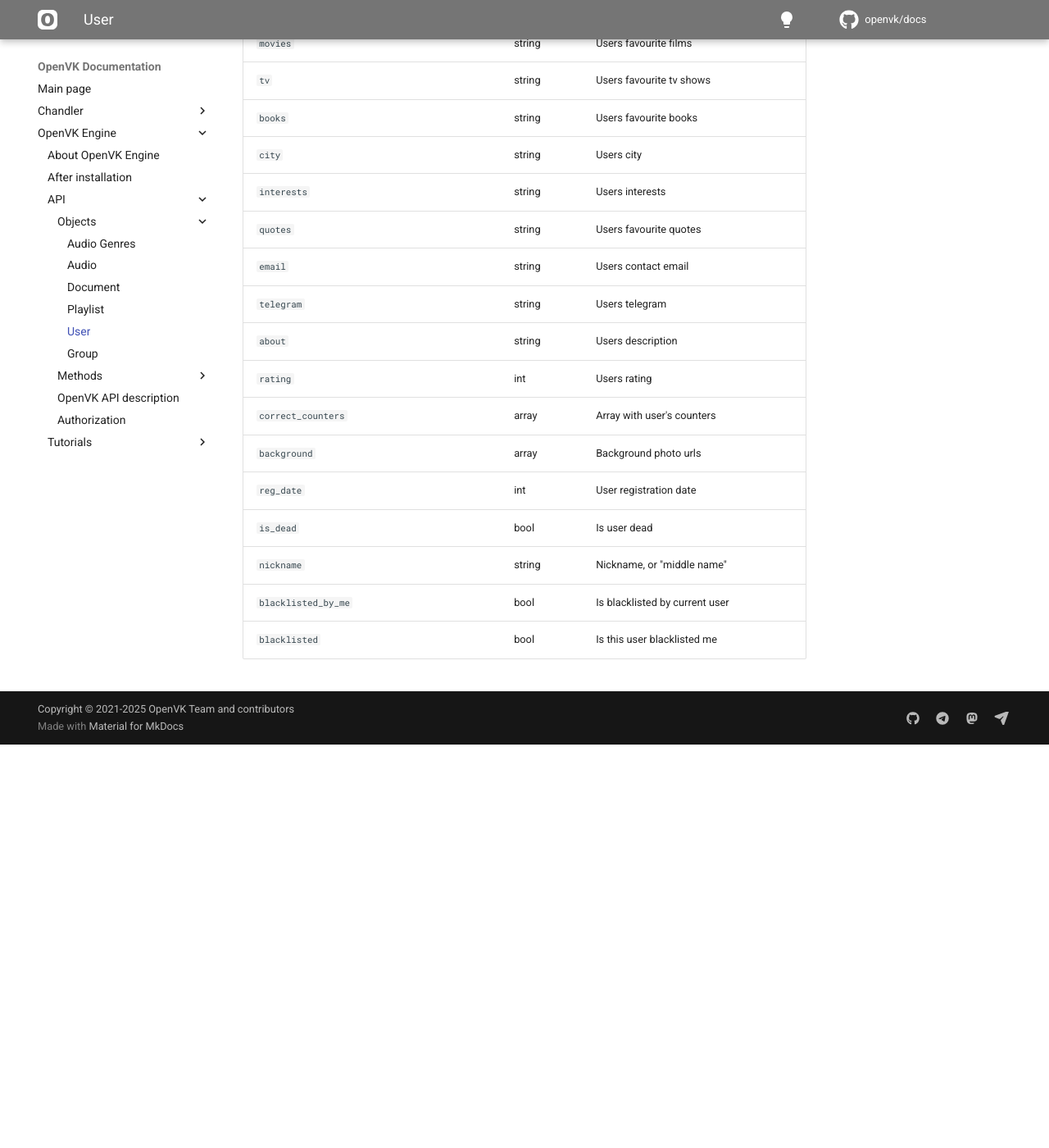
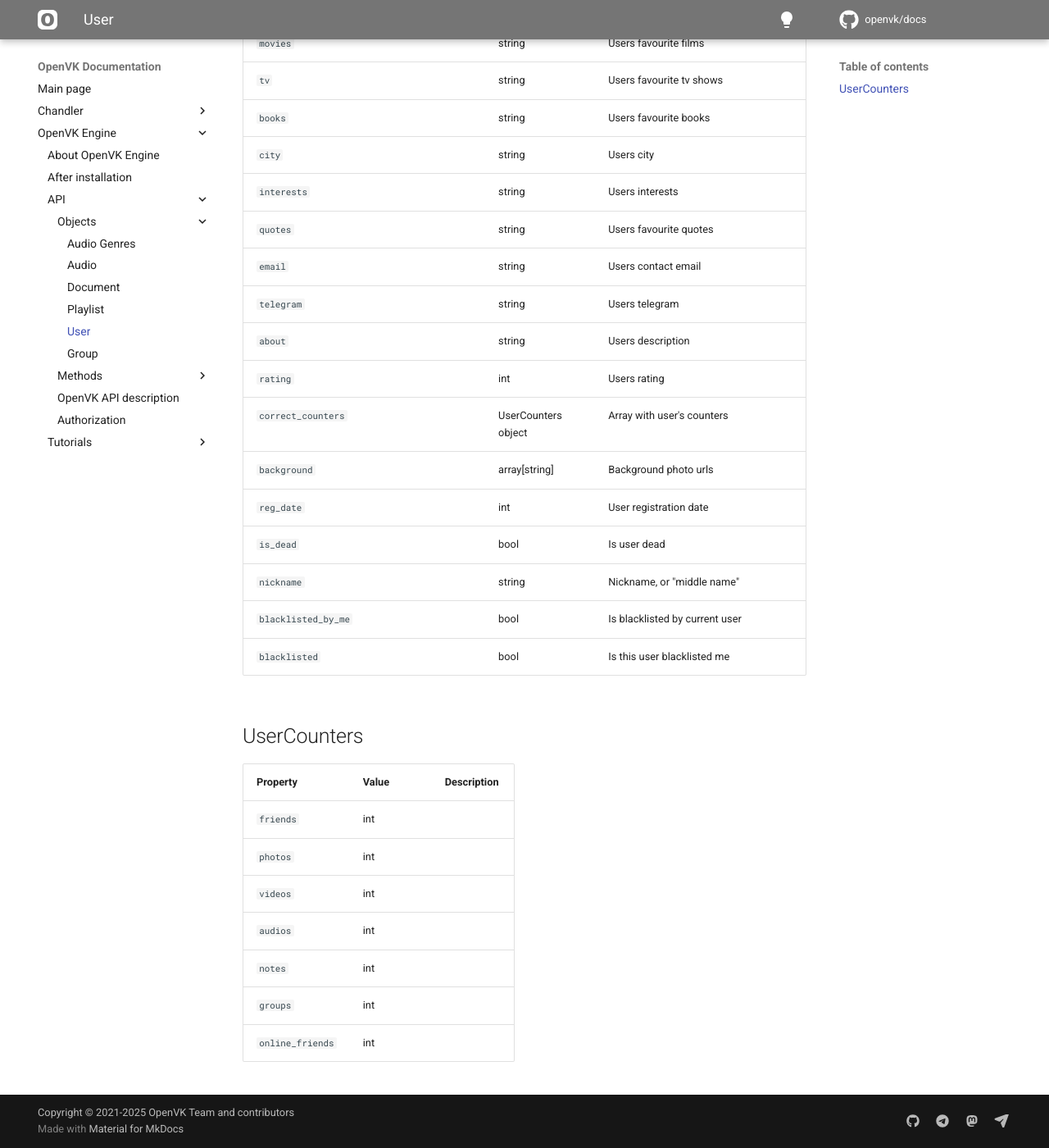
Before and after one commit to OpenVK/docs, an MkDocs documentation site: the page built from docs/openvk_engine/api/objects/user.md, in a window 1280 px wide and 1400 px high, scrolled down 873 px. Shown: the whole window at 82% size. Built offline with MkDocs 1.6.1 and Material for MkDocs 9.7.7, drawn with Linux system fonts in a browser that asks for light colours; comment, search, counter and statistics services are not loaded; before the commit the page ends 1781 px from its top, so only the background shows below that.

Commit message:
fix user_counters type and add UserCounters

```diff
--- a/docs/openvk_engine/api/objects/user.md
+++ b/docs/openvk_engine/api/objects/user.md
@@ -26,10 +26,21 @@
 |`telegram`|string|Users telegram|
 |`about`|string|Users description|
 |`rating`|int|Users rating|
-|`correct_counters`|array|Array with user's counters|
-|`background`|array|Background photo urls|
+|`correct_counters`|UserCounters object|Array with user's counters|
+|`background`|array[string]|Background photo urls|
 |`reg_date`|int|User registration date|
 |`is_dead`|bool|Is user dead|
 |`nickname`|string|Nickname, or "middle name"|
 |`blacklisted_by_me`|bool|Is blacklisted by current user|
 |`blacklisted`|bool|Is this user blacklisted me|
+
+## UserCounters
+| Property | Value | Description |
+|---|---|---|
+|`friends`|int||
+|`photos`|int||
+|`videos`|int||
+|`audios`|int||
+|`notes`|int||
+|`groups`|int||
+|`online_friends`|int||
```
